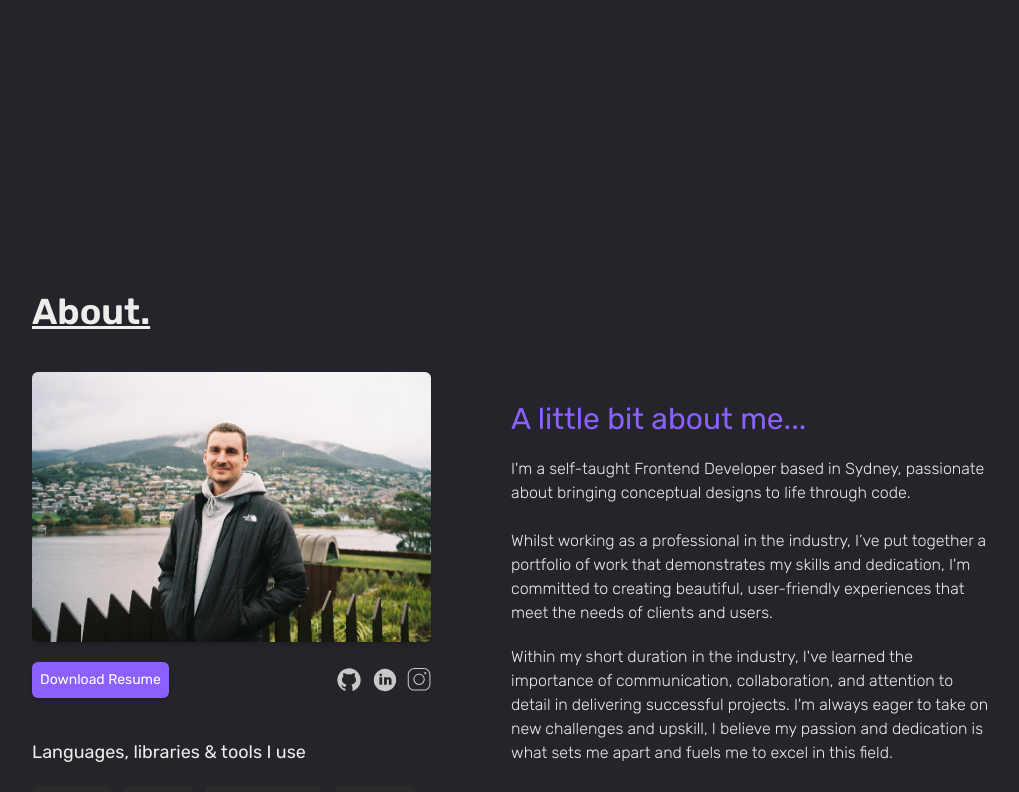
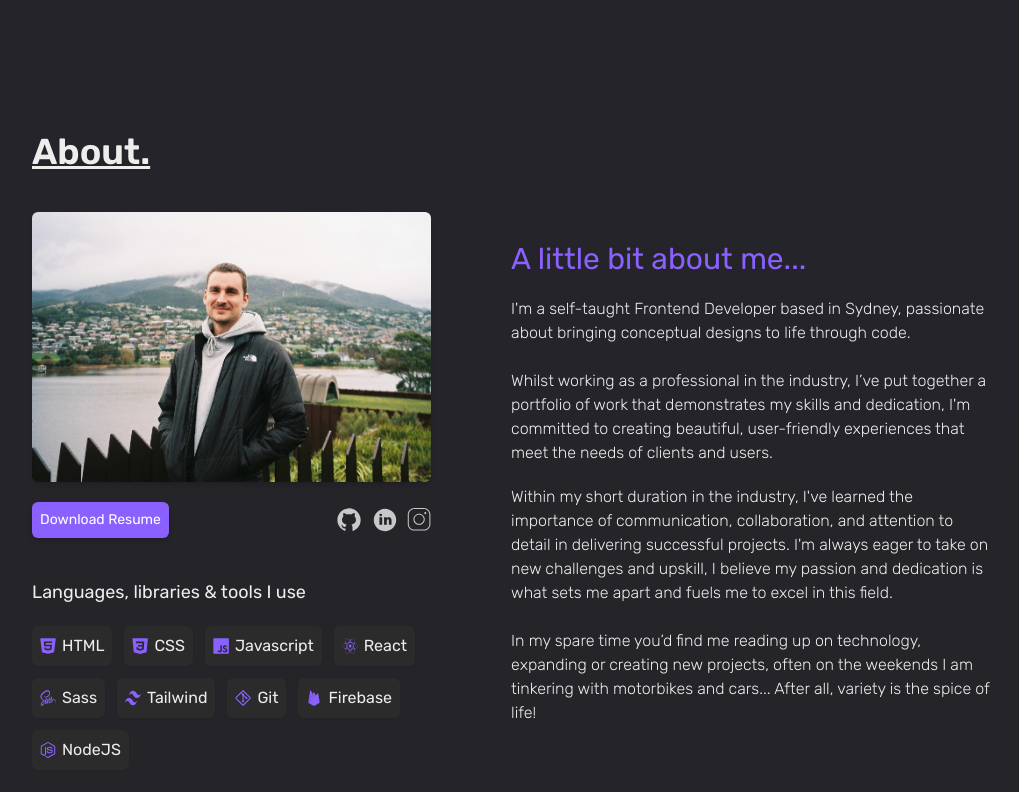
Before and after one commit to maxxjonesyy/portfolio, a React (Vite) app: page / in a window 1280 px wide. Shown: the part 1020-1812 px from the top of the page, without its empty margins (128-1147 px from the left). Built offline with nearby package versions, Linux system fonts and the light colour scheme.

Commit message:
tweak about section margin

```diff
--- a/src/pages/Home/About.jsx
+++ b/src/pages/Home/About.jsx
@@ -21,7 +21,7 @@ function About({ theme }) {
   return (
     <div
       id='about'
-      className='flex flex-col justify-center md:gap-20 container-padding container-margin container-width md:flex-row md:items-center'
+      className='flex flex-col justify-center md:gap-20 container-padding mb-[25rem] mt-[25rem] md:mt-[15rem] container-width md:flex-row md:items-center'
     >
       <div className='max-w-[450px]'>
         <h2 className='pb-10 text-3xl font-bold underline drop-shadow-sm text-lightText dark:text-darkText lg:text-4xl'>
```
